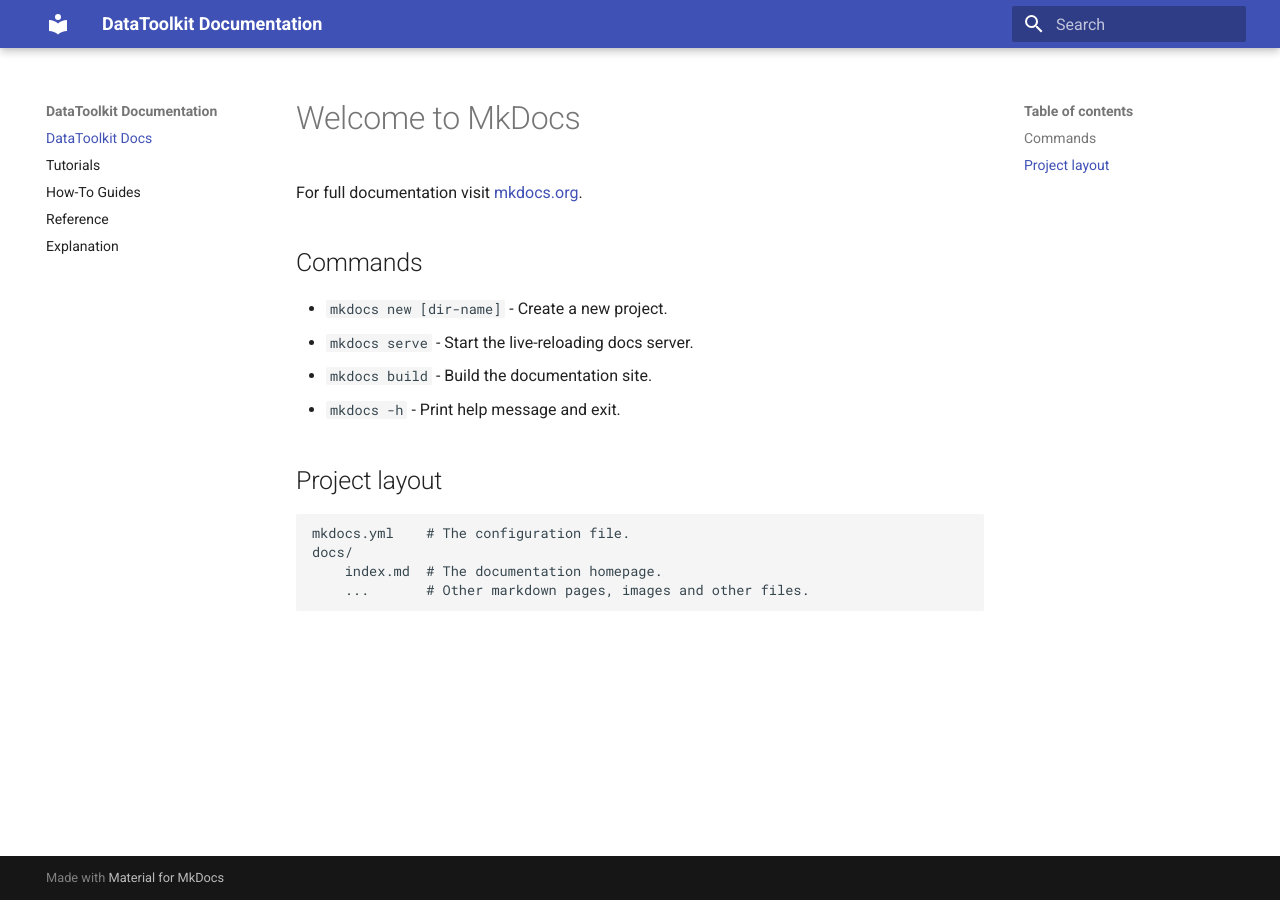
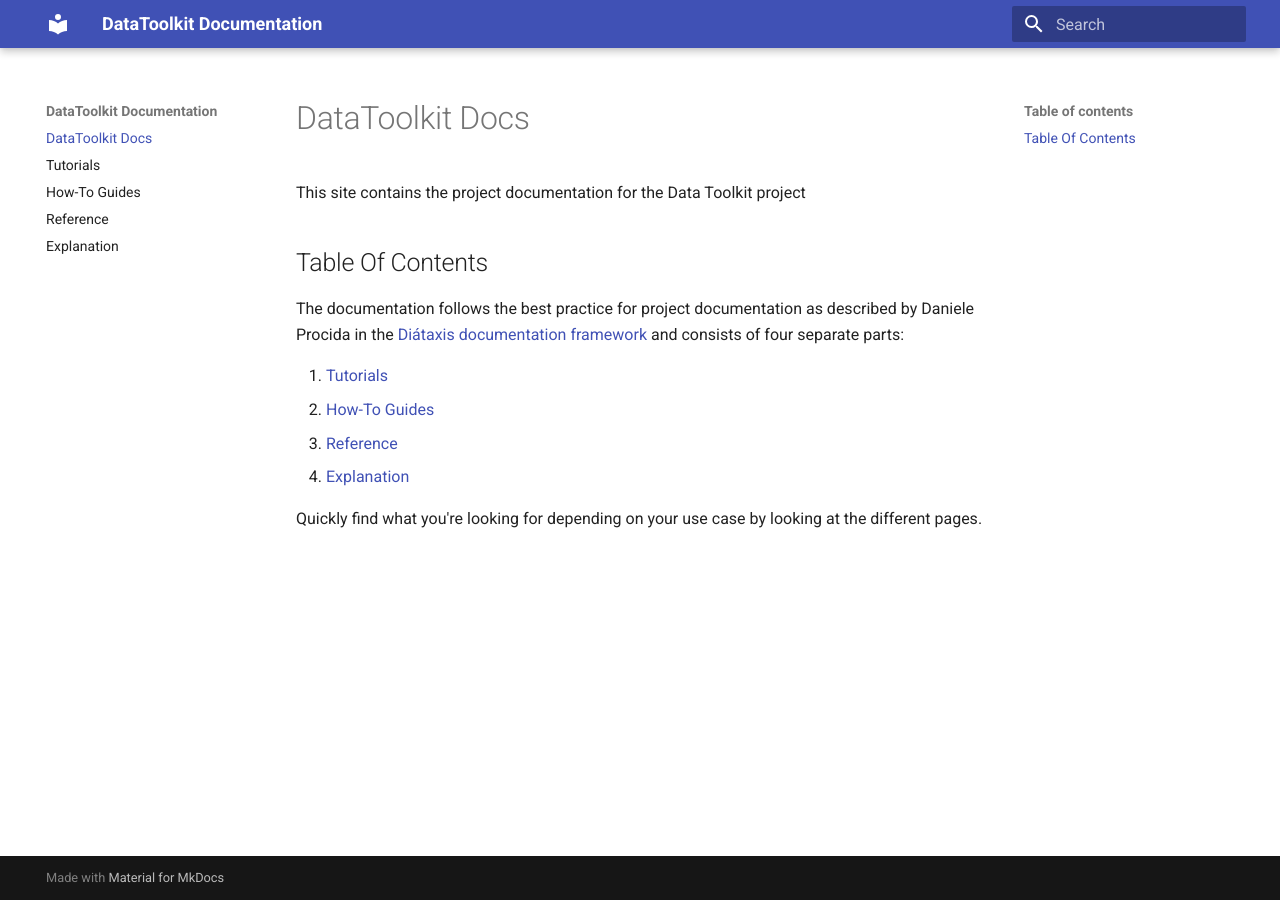
Before and after one commit to hsteinshiromoto/datatoolkit, an MkDocs documentation site: the page built from docs/index.md, in a window 1280 px wide. Built offline with MkDocs 1.6.1 and Material for MkDocs 9.7.7, drawn with Linux system fonts in a browser that asks for light colours.

Commit message:
add content to md files

```diff
--- a/docs/index.md
+++ b/docs/index.md
@@ -1,17 +1,16 @@
-# Welcome to MkDocs
+This site contains the project documentation for the Data Toolkit project
 
-For full documentation visit [mkdocs.org](https://www.mkdocs.org).
+## Table Of Contents
 
-## Commands
+The documentation follows the best practice for
+project documentation as described by Daniele Procida
+in the [Diátaxis documentation framework](https://diataxis.fr/)
+and consists of four separate parts:
 
-* `mkdocs new [dir-name]` - Create a new project.
-* `mkdocs serve` - Start the live-reloading docs server.
-* `mkdocs build` - Build the documentation site.
-* `mkdocs -h` - Print help message and exit.
+1. [Tutorials](tutorials.md)
+2. [How-To Guides](how-to-guides.md)
+3. [Reference](reference.md)
+4. [Explanation](explanation.md)
 
-## Project layout
-
-    mkdocs.yml    # The configuration file.
-    docs/
-        index.md  # The documentation homepage.
-        ...       # Other markdown pages, images and other files.
+Quickly find what you're looking for depending on
+your use case by looking at the different pages.
```
Also changed, not shown: docs/explanation.md (+15 -0 lines), docs/hot-to-guides.md (+40 -0 lines), docs/reference.md (+4 -0 lines), docs/tutorials.md (+16 -0 lines).
